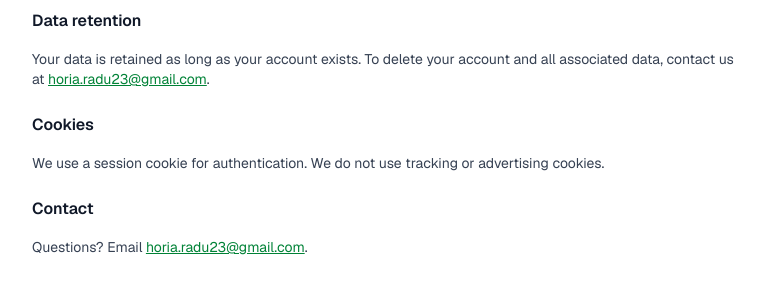
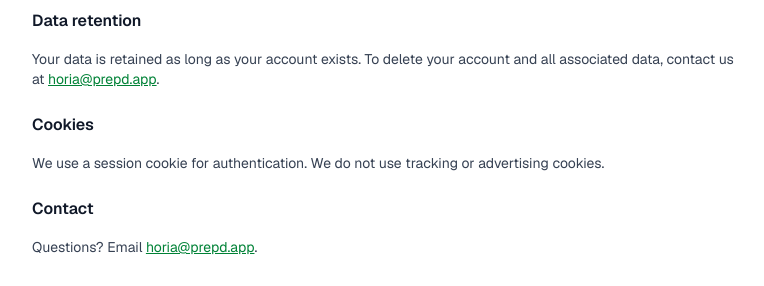
Before and after one commit to horiaradu/prepd, a Next.js app: page /privacy in a window 1280 px wide. Shown: the part 628-914 px from the top of the page, without its empty margins (256-1020 px from the left). Built offline with nearby package versions, Linux system fonts and the light colour scheme; no server answers.

Commit message:
Update contact email to horia@prepd.app

```diff
--- a/src/app/privacy/page.tsx
+++ b/src/app/privacy/page.tsx
@@ -48,7 +48,7 @@ export default function PrivacyPolicy() {
       <p>
         Your data is retained as long as your account exists. To delete your
         account and all associated data, contact us at{" "}
-        <a href="mailto:horia.radu23@gmail.com">horia.radu23@gmail.com</a>.
+        <a href="mailto:horia@prepd.app">horia@prepd.app</a>.
       </p>
 
       <h2>Cookies</h2>
@@ -59,7 +59,7 @@ export default function PrivacyPolicy() {
 
       <h2>Contact</h2>
       <p>
-        Questions? Email <a href="mailto:horia.radu23@gmail.com">horia.radu23@gmail.com</a>.
+        Questions? Email <a href="mailto:horia@prepd.app">horia@prepd.app</a>.
       </p>
     </div>
   );
--- a/src/app/terms/page.tsx
+++ b/src/app/terms/page.tsx
@@ -37,7 +37,7 @@ export default function TermsOfService() {
       <p>
         We may suspend or terminate accounts that violate these terms. You can
         delete your account at any time by contacting{" "}
-        <a href="mailto:horia.radu23@gmail.com">horia.radu23@gmail.com</a>.
+        <a href="mailto:horia@prepd.app">horia@prepd.app</a>.
       </p>
 
       <h2>Liability</h2>
@@ -54,7 +54,7 @@ export default function TermsOfService() {
 
       <h2>Contact</h2>
       <p>
-        Questions? Email <a href="mailto:horia.radu23@gmail.com">horia.radu23@gmail.com</a>.
+        Questions? Email <a href="mailto:horia@prepd.app">horia@prepd.app</a>.
       </p>
     </div>
   );
```
